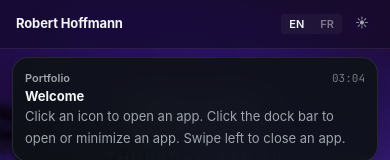
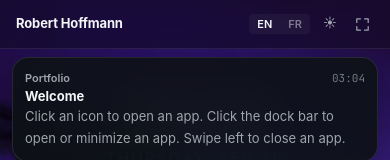
Before and after one commit to robert-hoffmann/robert-hoffmann, a Vue app in the folder desktop-portfolio/: page / in a window 390 px wide. Shown: the top 160 px of the page. Built offline with nearby package versions, Linux system fonts and the light colour scheme; a web font is replaced by a local one.

Commit message:
feat: implement fullscreen toggle functionality and sync theme color in mobile components

```diff
--- a/desktop-portfolio/index.html
+++ b/desktop-portfolio/index.html
@@ -10,7 +10,7 @@
     <meta name="author" content="Robert Hoffmann" />
     <meta name="keywords" content="Robert Hoffmann, full-stack engineer, consultant, portfolio, Vue, TypeScript, .NET, Python, aerospace, IoT, data pipelines, Skywise, Foundry, software engineer, web developer" />
     <link rel="canonical" href="https://i-technology.net/" />
-    <meta name="theme-color" content="#1a1a2e" />
+    <meta id="app-theme-color-meta" name="theme-color" content="#1a1a2e" />
     <meta name="color-scheme" content="dark light" />
 
     <!-- ── Open Graph ── -->
@@ -94,11 +94,18 @@
     <script>
       (function () {
         try {
+          var themeColorMeta = document.getElementById('app-theme-color-meta');
+          function syncThemeColor(theme) {
+            if (!themeColorMeta) return;
+            themeColorMeta.setAttribute('content', theme === 'light' ? '#f5f1fa' : '#1a1a2e');
+          }
+
           var raw = localStorage.getItem('desktop-portfolio-state');
           if (!raw) return;
           var data = JSON.parse(raw);
           if (data && (data.theme === 'dark' || data.theme === 'light')) {
             document.documentElement.setAttribute('data-theme', data.theme);
+            syncThemeColor(data.theme);
           }
         } catch (_) { /* noop */ }
       })();
--- a/desktop-portfolio/src/components/mobile/MobileHeader.vue
+++ b/desktop-portfolio/src/components/mobile/MobileHeader.vue
@@ -1,4 +1,5 @@
 <script setup lang="ts">
+import { computed, onMounted, onUnmounted, ref } from 'vue'
 import { useLocale } from '../../composables/useLocale'
 import { useTheme } from '../../composables/useTheme'
 import { useViewMode } from '../../composables/useViewMode'
@@ -10,6 +11,36 @@ defineProps<{
 const { t, locale, toggleLocale } = useLocale()
 const theme = useTheme()
 const { isPreview, toggleViewMode } = useViewMode()
+const isFullscreen = ref(false)
+
+const supportsFullscreen = computed(() => {
+  if (typeof document === 'undefined') return false
+  return typeof document.documentElement.requestFullscreen === 'function'
+})
+
+function toggleFullscreen() {
+  if (!supportsFullscreen.value) return
+
+  if (document.fullscreenElement) {
+    void document.exitFullscreen()
+    return
+  }
+
+  void document.documentElement.requestFullscreen()
+}
+
+function onFullscreenChange() {
+  isFullscreen.value = !!document.fullscreenElement
+}
+
+onMounted(() => {
+  onFullscreenChange()
+  document.addEventListener('fullscreenchange', onFullscreenChange)
+})
+
+onUnmounted(() => {
+  document.removeEventListener('fullscreenchange', onFullscreenChange)
+})
 </script>
 
 <template>
@@ -46,6 +77,14 @@ const { isPreview, toggleViewMode } = useViewMode()
       >{{ theme.theme.value === 'dark' ? '☀︎' : '☾' }}</button>
 
       <button
+        v-if="supportsFullscreen"
+        class="topbar-icon-btn"
+        type="button"
+        :aria-label="t('topbar.toggleFullscreen')"
+        @click="toggleFullscreen"
+      ><svg class="topbar-fs-icon" viewBox="0 0 16 16" fill="none" stroke="currentColor" stroke-width="1.5" stroke-linecap="round" stroke-linejoin="round" aria-hidden="true"><template v-if="!isFullscreen"><polyline points="1 5.5 1 1 5.5 1" /><polyline points="10.5 1 15 1 15 5.5" /><polyline points="15 10.5 15 15 10.5 15" /><polyline points="5.5 15 1 15 1 10.5" /></template><template v-else><polyline points="5.5 1 5.5 5.5 1 5.5" /><polyline points="15 5.5 10.5 5.5 10.5 1" /><polyline points="10.5 15 10.5 10.5 15 10.5" /><polyline points="1 10.5 5.5 10.5 5.5 15" /></template></svg></button>
+
+      <button
         v-if="isPreview"
         class="topbar-icon-btn"
         type="button"
--- a/desktop-portfolio/src/composables/useTheme.ts
+++ b/desktop-portfolio/src/composables/useTheme.ts
@@ -9,6 +9,11 @@ import { useLocale } from './useLocale'
 
 const THEME_TRANSITION_ATTR        = 'data-theme-transition'
 const THEME_TRANSITION_DURATION_VAR = '--dur-theme'
+const THEME_COLOR_META_ID          = 'app-theme-color-meta'
+const THEME_BROWSER_CHROME_COLORS  : Record<Theme, string> = {
+  dark  : '#1a1a2e',
+  light : '#f5f1fa',
+}
 
 let themeTransitionTimer: number | null = null
 
@@ -47,6 +52,21 @@ function resolveThemeTransitionDurationMs(root: HTMLElement) {
   return parseDurationToMs(raw)
 }
 
+function syncBrowserThemeColor(nextTheme: Theme) {
+  if (typeof document === 'undefined') return
+
+  const metaById = document.getElementById(THEME_COLOR_META_ID)
+  if (metaById instanceof HTMLMetaElement) {
+    metaById.content = THEME_BROWSER_CHROME_COLORS[nextTheme]
+    return
+  }
+
+  const fallbackMeta = document.querySelector('meta[name="theme-color"]')
+  if (fallbackMeta instanceof HTMLMetaElement) {
+    fallbackMeta.content = THEME_BROWSER_CHROME_COLORS[nextTheme]
+  }
+}
+
 function applyThemeTransition(root: HTMLElement) {
   if (themeTransitionTimer !== null) {
     window.clearTimeout(themeTransitionTimer)
@@ -72,6 +92,7 @@ function applyThemeTransition(root: HTMLElement) {
 }
 
 const theme = ref<Theme>(resolveInitialTheme())
+syncBrowserThemeColor(theme.value)
 
 export function useTheme() {
   const { show } = useToast()
@@ -84,11 +105,13 @@ export function useTheme() {
     theme.value = t_
     if (currentTheme === t_) {
       root.setAttribute('data-theme', t_)
+      syncBrowserThemeColor(t_)
       return
     }
 
     applyThemeTransition(root)
     root.setAttribute('data-theme', t_)
+    syncBrowserThemeColor(t_)
   }
 
   function toggle() {
```
